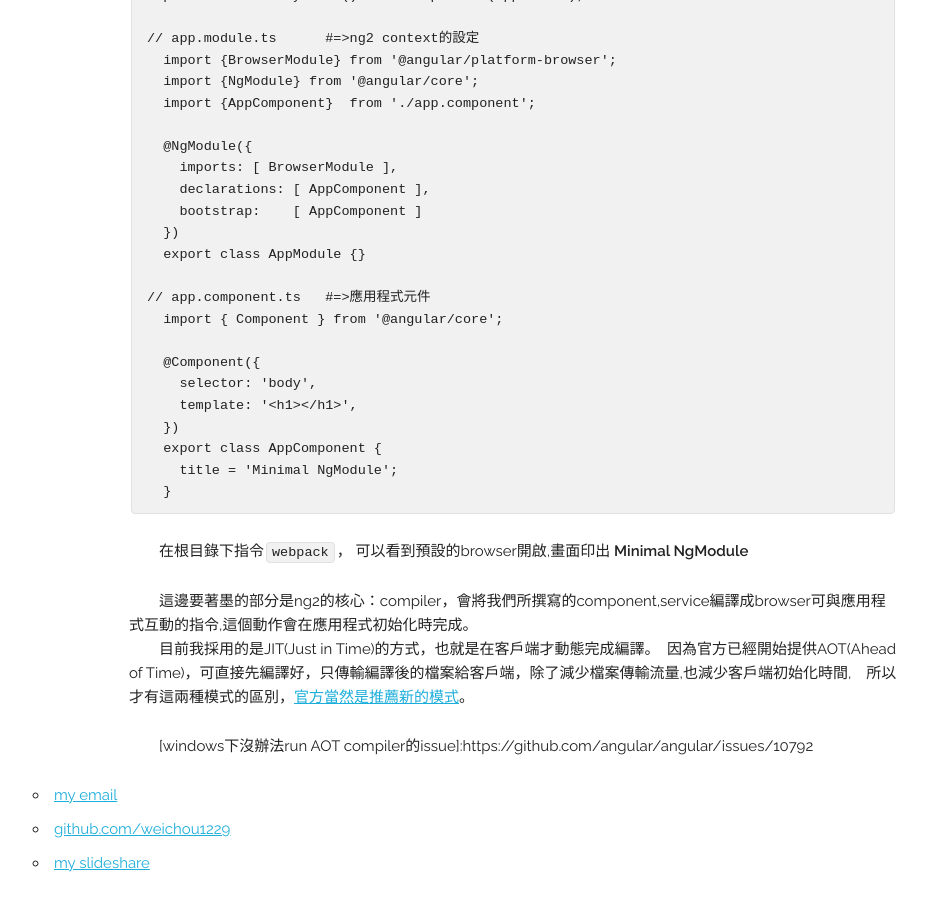
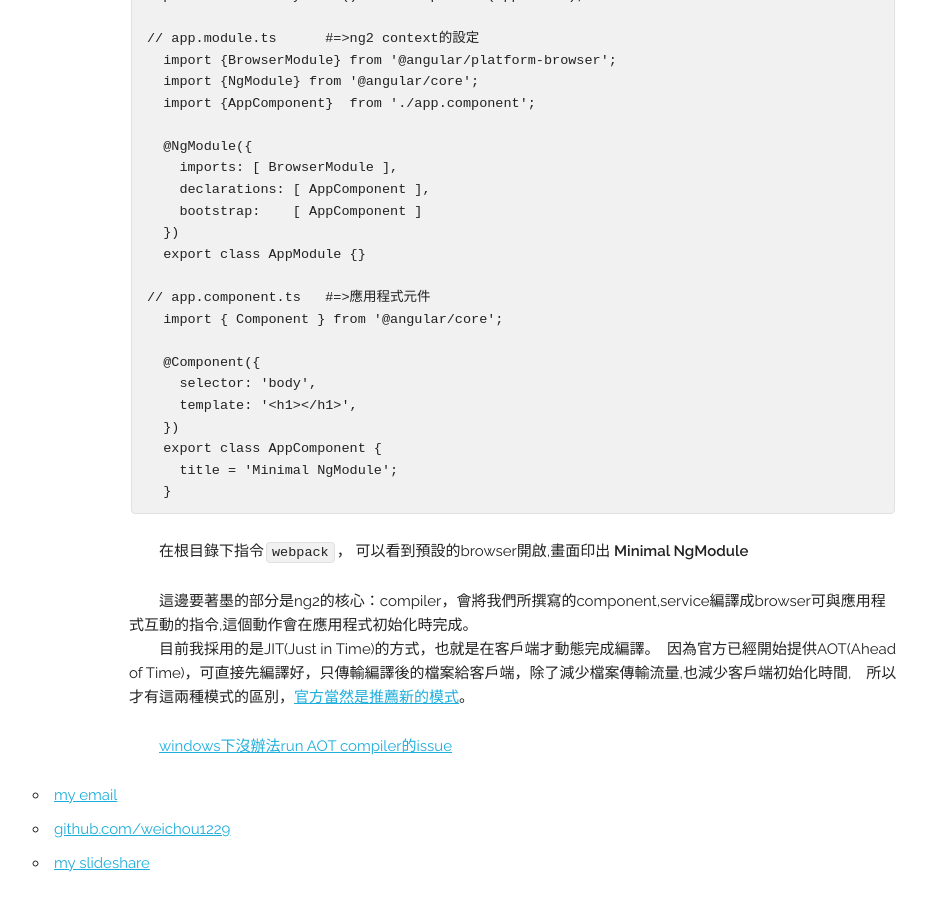
Before and after one commit to weichou1229/weichou.github.io, a Jekyll site: the page built from _posts/blog/2016-08-15-webpack-ng2-typescript-startup.md, in a window 1280 px wide and 900 px high, scrolled down 2588 px. Shown: the whole window, without its empty margins (127-1054 px from the left). Built offline with Jekyll 4.4.1, drawn with Linux system fonts in a browser that asks for light colours; comment, search, counter and statistics services are not loaded.

Commit message:
ng2 startup

```diff
--- a/_posts/blog/2016-08-15-webpack-ng2-typescript-startup.md
+++ b/_posts/blog/2016-08-15-webpack-ng2-typescript-startup.md
@@ -125,7 +125,7 @@ typings WARN deprecated 2016-07-26: "registry:dt/core-js#0.0.0+20160602141332" i
 　　這邊要著墨的部分是ng2的核心：compiler，會將我們所撰寫的component,service編譯成browser可與應用程式互動的指令,這個動作會在應用程式初始化時完成。
 　　目前我採用的是JIT(Just in Time)的方式，也就是在客戶端才動態完成編譯。　因為官方已經開始提供AOT(Ahead of Time)，可直接先編譯好，只傳輸編譯後的檔案給客戶端，除了減少檔案傳輸流量,也減少客戶端初始化時間,　所以才有這兩種模式的區別，[官方當然是推薦新的模式][ng2BloggerRC5]。
 
-　　[windows下沒辦法run AOT compiler的issue]:https://github.com/angular/angular/issues/10792
+　　[windows下沒辦法run AOT compiler的issue](https://github.com/angular/angular/issues/10792)
 
 [webpack.config.js]:https://github.com/weichou1229/webpack-practice/blob/master/ng2Startup/webpack.config.js
 [tsconfig.json]:https://github.com/weichou1229/webpack-practice/blob/master/ng2Startup/tsconfig.json
```
